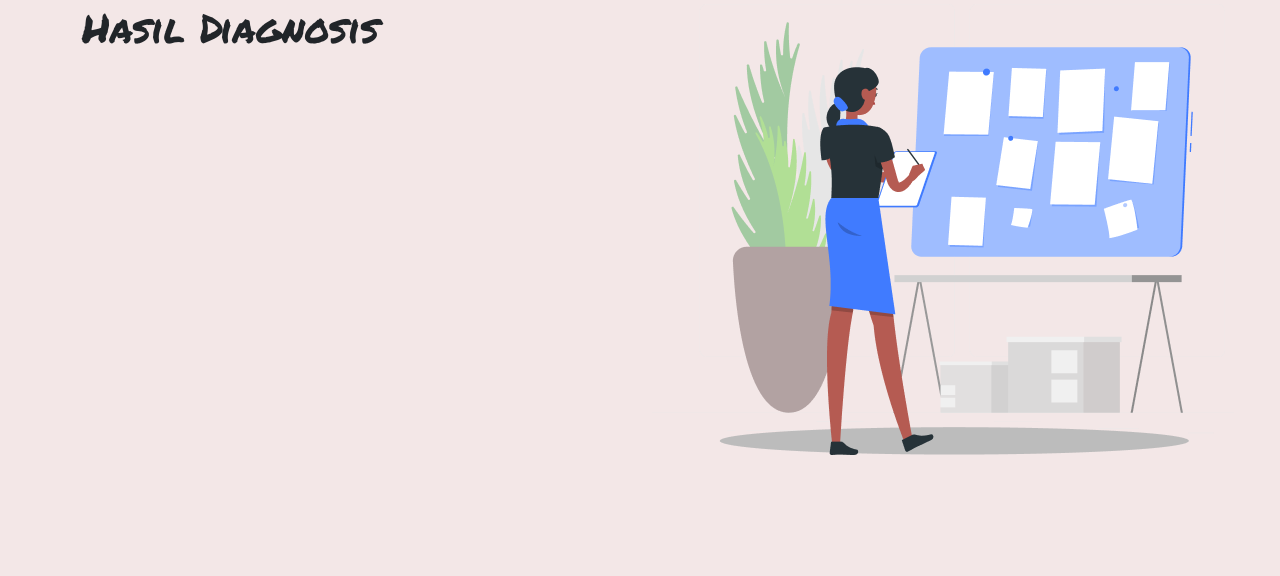
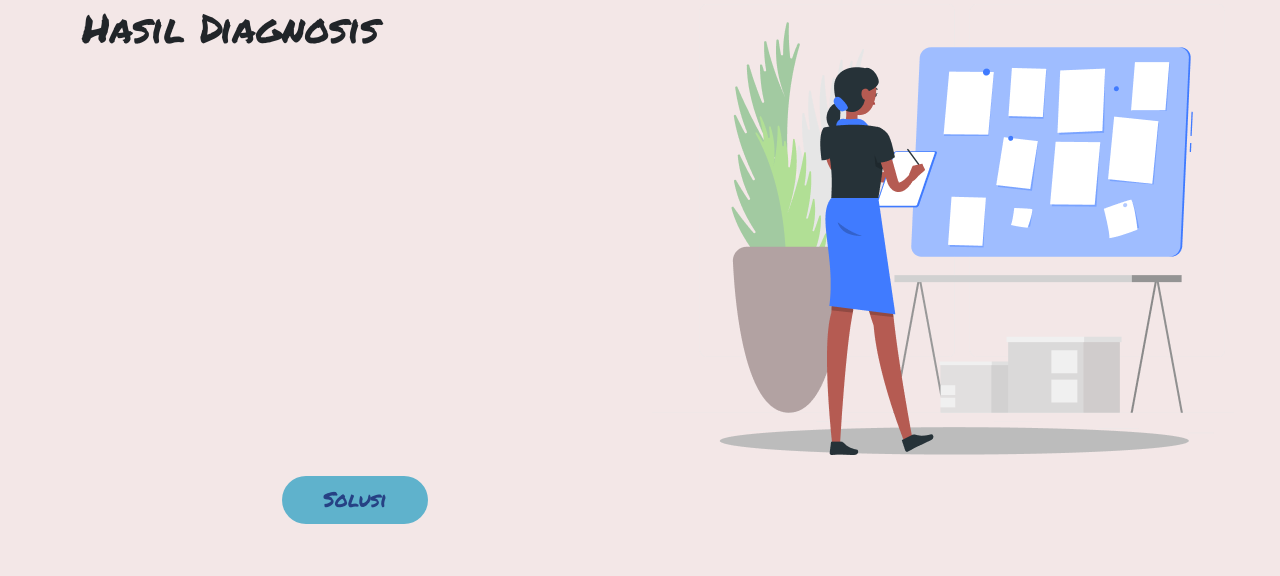
Before and after one commit to steven278/Expert-System, a PHP site: page /HasilDiagnosis.php in a window 1280 px wide. Shown: the part 120-696 px from the top of the page. Run offline with PHP 8.4, Linux system fonts and the light colour scheme.

Commit message:
update HasilDiagnosis

```diff
--- a/HasilDiagnosis.php
+++ b/HasilDiagnosis.php
@@ -21,6 +21,13 @@
                 <img src="images/Depression 3.png">
             </div>
         </div>
+        <div class="row">
+            <div class="col-md-6 center">
+                <a href="index.php">
+                <button class="btn-solusi">Solusi</button>
+            </a>
+            </div>
+        </div>
     </div>
 </body>
 </html>
--- a/css/hasilDiagnosisStyle.css
+++ b/css/hasilDiagnosisStyle.css
@@ -5,3 +5,19 @@ body{
 h1{
     font-family: 'Permanent Marker', cursive;
 }
+
+.center{
+    text-align: center;
+}
+
+.btn-solusi{
+    padding:0.4em 2em;
+    border-radius: 50px;
+    color:#264184;
+    background-color: #5FB2CC;
+    font-family: 'Permanent Marker', cursive;
+    font-size:1.3em;
+    border:0;
+    cursor:pointer;
+    margin:1em;
+  }
```
